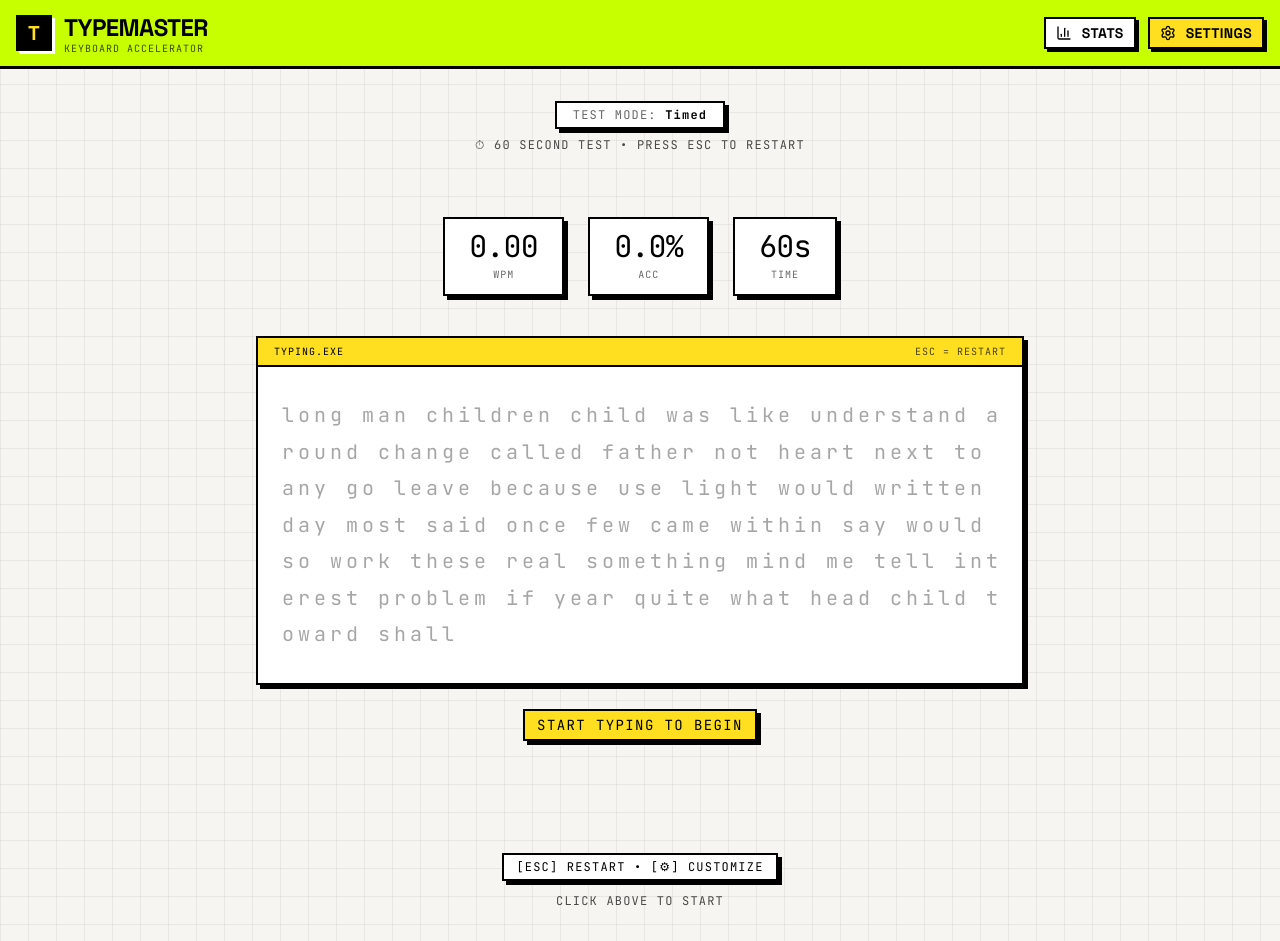
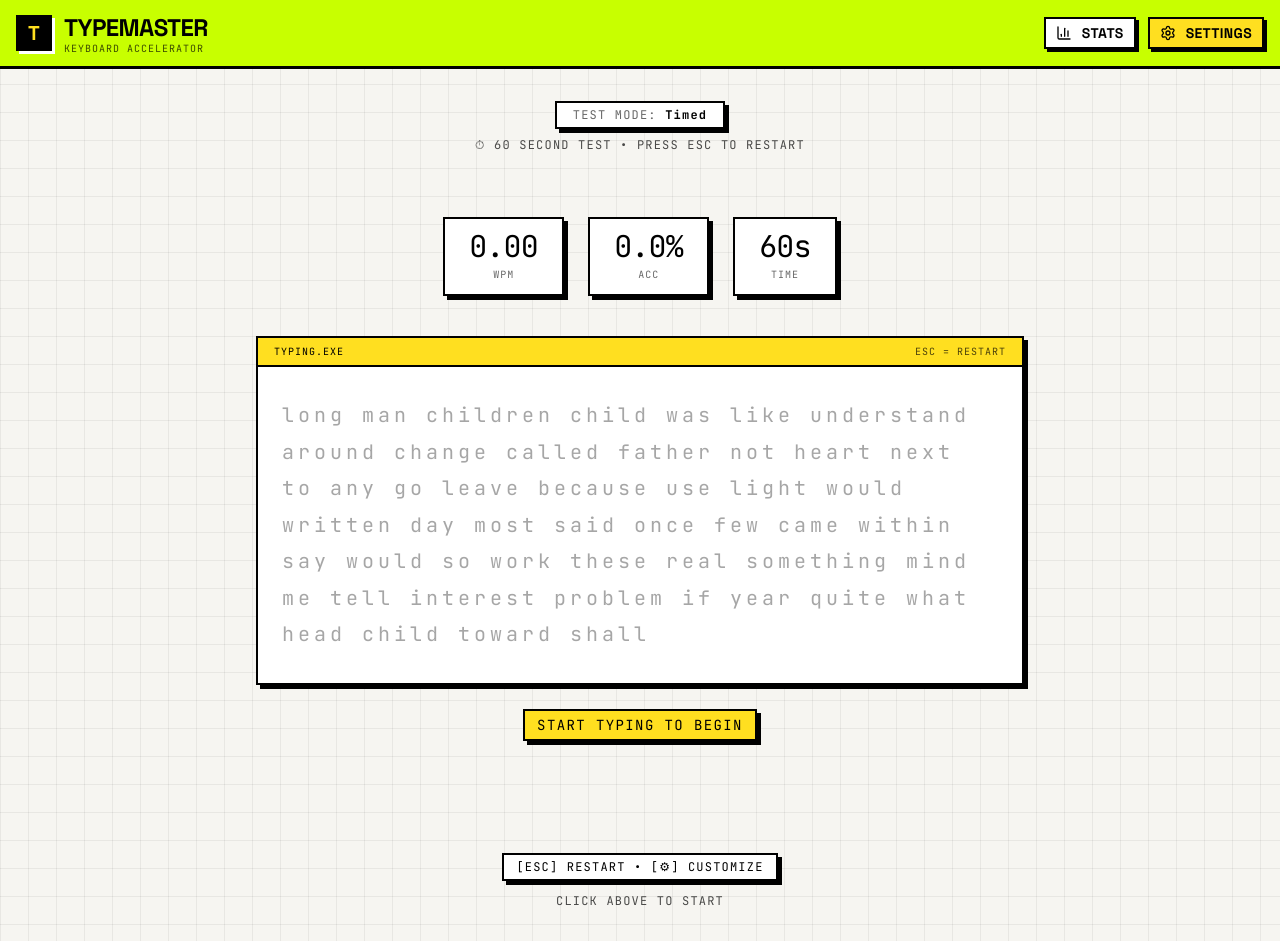
Before and after one commit to ABHIII777/TypeWithMe, a Next.js app: page /test in a window 1280 px wide. Built offline with nearby package versions, Linux system fonts and the light colour scheme.

Commit message:
fix: wrapping words in typing screen so that the words are not broken down in two separate lines

```diff
--- a/components/TypingDisplay.tsx
+++ b/components/TypingDisplay.tsx
@@ -98,7 +98,27 @@ export function TypingDisplay({
               </div>
             ) : (
               <div className="flex flex-wrap gap-1 font-mono text-xl leading-relaxed">
-                {text.split('').map((char, idx) => renderChar(char, idx, idx === input.length))}
+                {(() => {
+                  const words = text.split(' ');
+                  let charIdx = 0;
+                  return words.map((word, wi) => {
+                    const wordStart = charIdx;
+                    const isLast = wi === words.length - 1;
+                    charIdx += word.length;
+                    const chars = word.split('').map((char, j) =>
+                      renderChar(char, wordStart + j, wordStart + j === input.length)
+                    );
+                    if (!isLast) {
+                      chars.push(renderChar(' ', charIdx, charIdx === input.length));
+                      charIdx += 1;
+                    }
+                    return (
+                      <span key={wi} className="inline-flex gap-1 whitespace-nowrap">
+                        {chars}
+                      </span>
+                    );
+                  });
+                })()}
               </div>
             )}
           </div>
```
Also changed, not shown: 1 other file (tests, documents, lock files or other folders).
